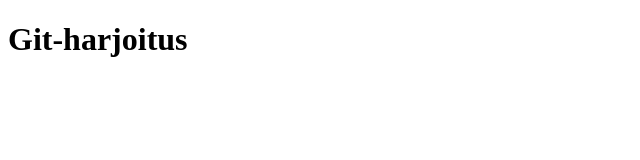
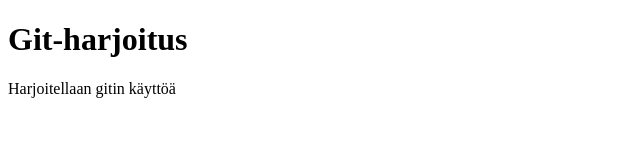
Before and after one commit to marniemel/githarjoitus13.3., a plain HTML site: page index.html in a window 1280 px wide. Shown: the whole page, without its empty margins (0-640 px from the left). Drawn offline with Linux system fonts and the light colour scheme.

Commit message:
index.html changed because of exercising

```diff
--- a/index.html
+++ b/index.html
@@ -7,6 +7,7 @@
 </head>
 <body>
     <h1>Git-harjoitus</h1>
+    <p>Harjoitellaan gitin käyttöä</p>
 
 </body>
 </html>
```
